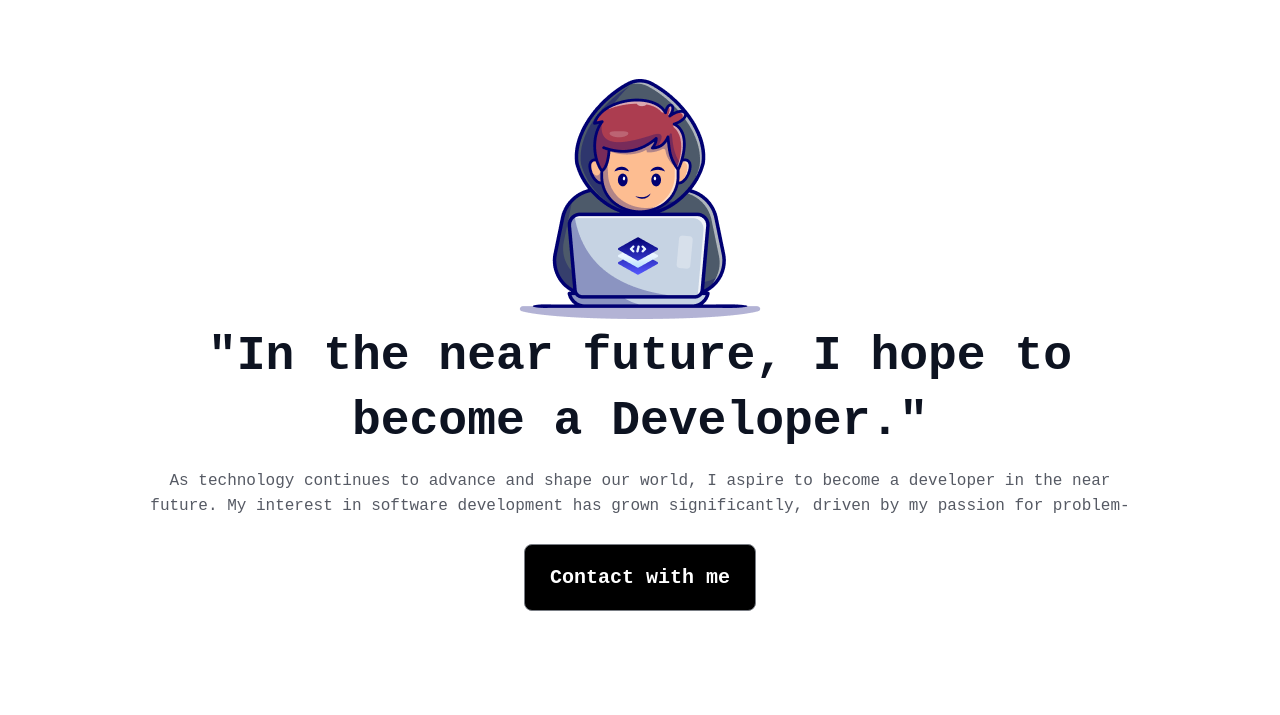
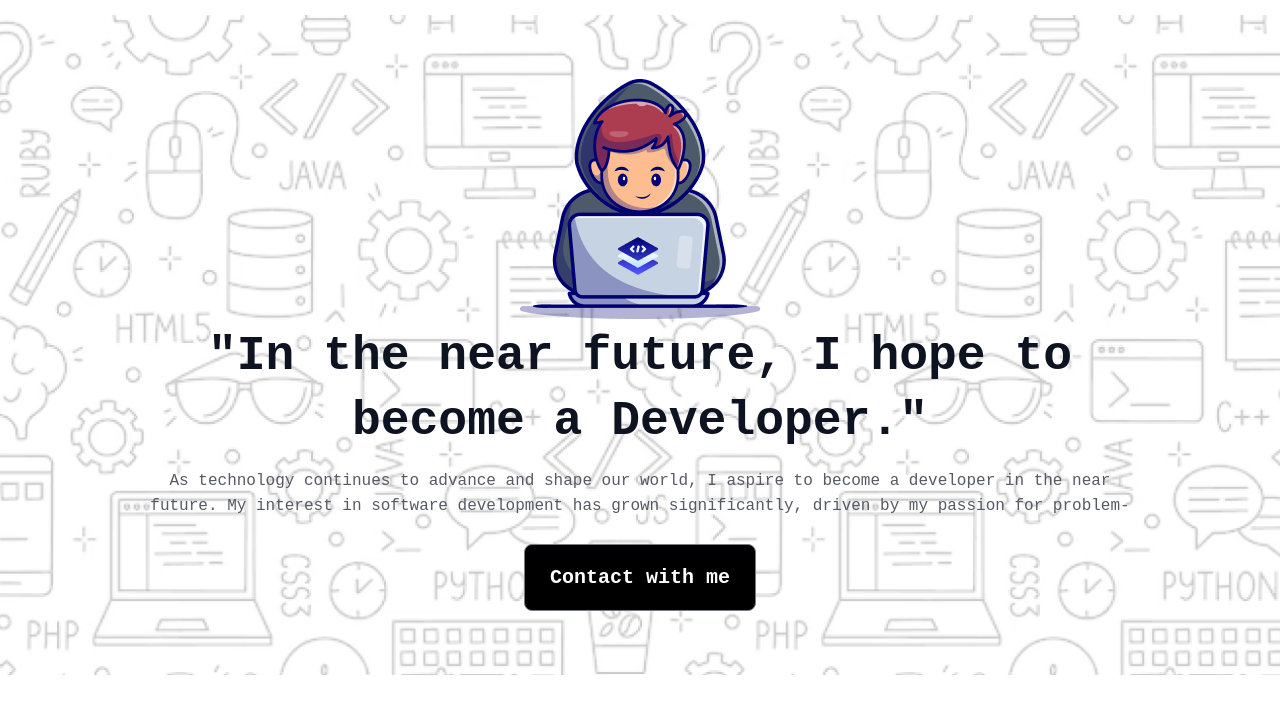
Before and after one commit to Mohammad-Monirul-Islam/Reset9-Assignment1, a plain HTML site: page index.html in a window 1280 px wide. Shown: the part 85-800 px from the top of the page. Drawn offline with Linux system fonts and the light colour scheme; a web font is replaced by a local one.

Commit message:
hero-banner-background-image-fath-update

```diff
--- a/styles/style.css
+++ b/styles/style.css
@@ -71,7 +71,7 @@ p{
 }
  /* banner section style */
 .banner-section{
-    background-image: url("assets/Hero-bg.png");
+    background-image: url("../assets/Hero-bg.png");
     background-repeat: no-repeat;
     background-position: center;
     background-size: cover;
```
